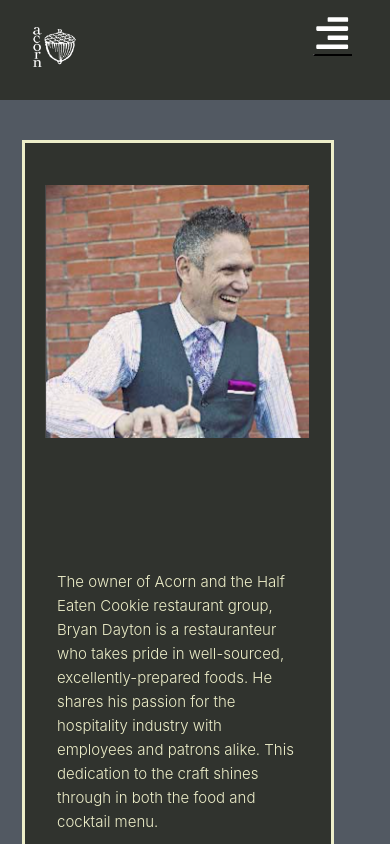
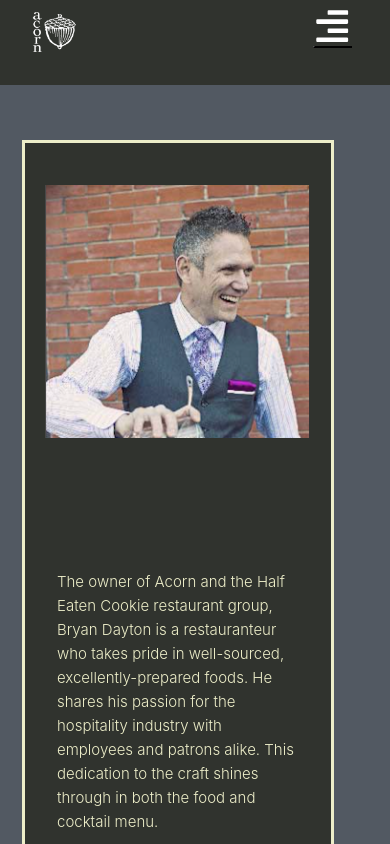
Before and after one commit to edisplay/acorn, a React (Create React App) app: page /about in a window 390 px wide. Shown: the top 844 px of the page. Built offline with nearby package versions, Linux system fonts and the light colour scheme; the HTML template or start-up script is replaced by a standard one; a web font is replaced by a local one.

Commit message:
mobile-nav

```diff
--- a/src/components/Mobilenav/Mobilenav.scss
+++ b/src/components/Mobilenav/Mobilenav.scss
@@ -463,7 +463,7 @@ li {
   .mobile-image {
     margin-right: 60.5vw;
     height: 40px;
-    margin-top: 15px;
+    margin-top: 0px;
     margin-bottom: 5px;
   }
 
```
